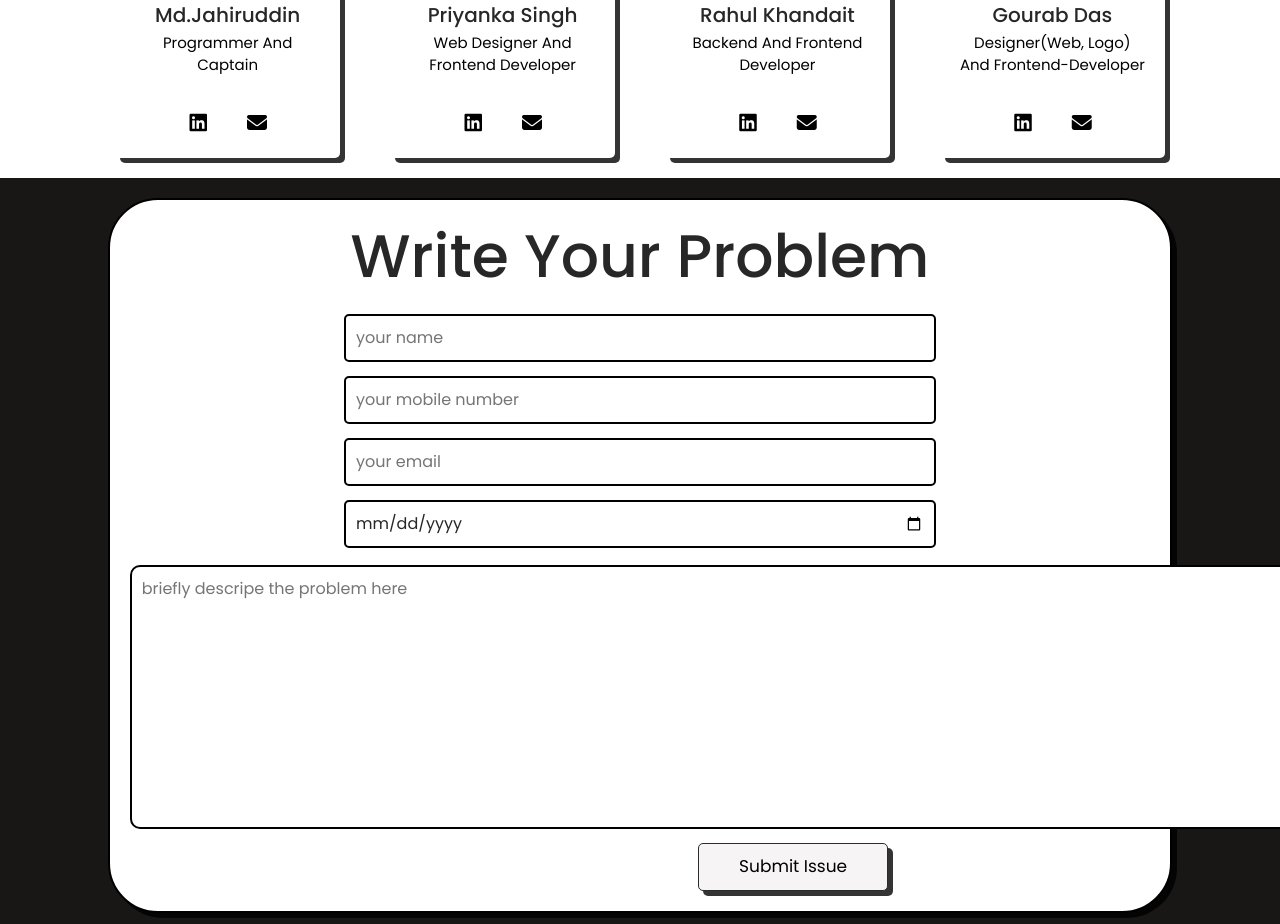
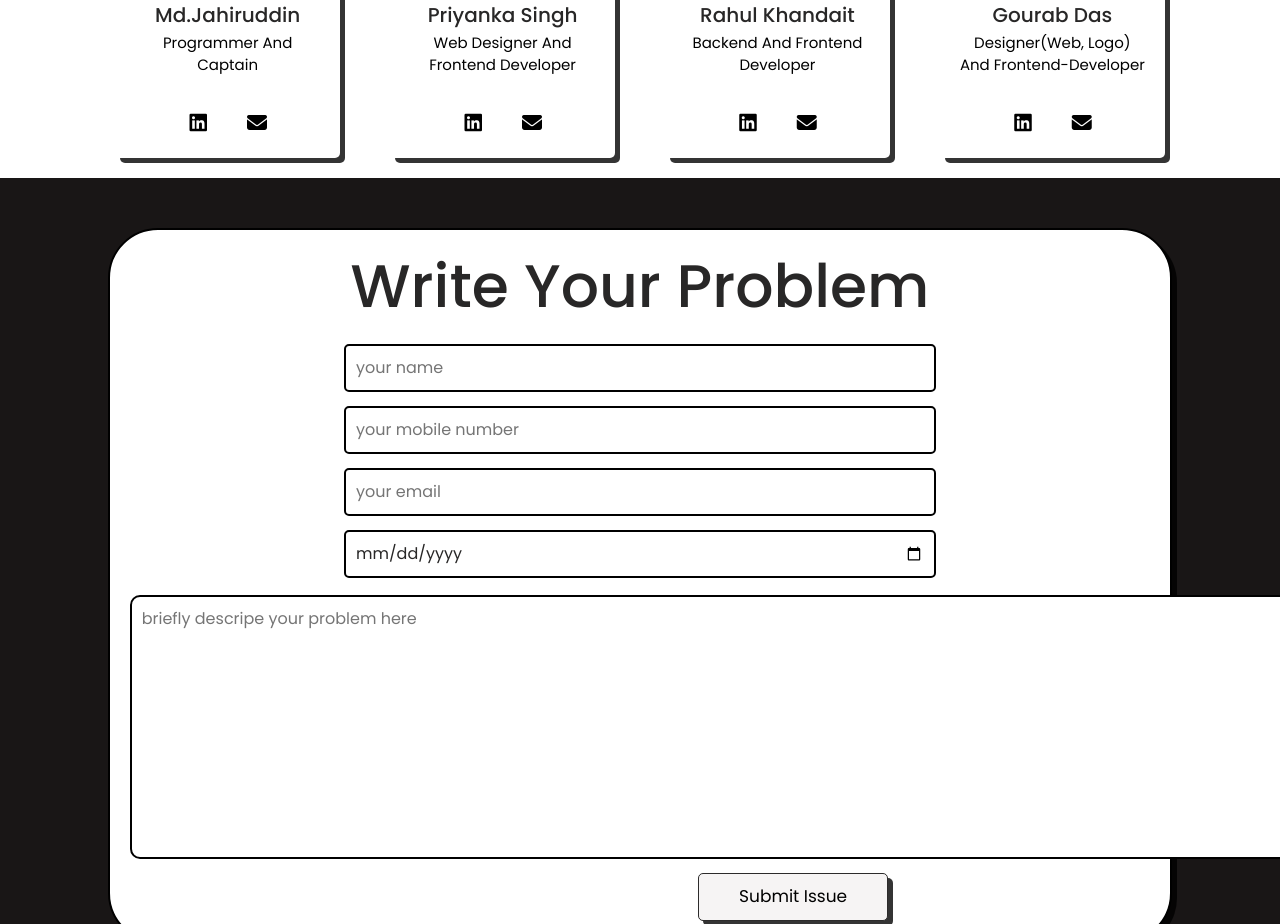
Before and after one commit to Gourab2005/Urban-Pulse, a plain HTML site: page FRONTEND/index.html in a window 1280 px wide. Shown: the part 2390-3314 px from the top of the page. Drawn offline with nearby package versions, Linux system fonts and the light colour scheme.

Commit message:
Update form layout and placeholder text***

```diff
--- a/FRONTEND/index.html
+++ b/FRONTEND/index.html
@@ -206,8 +206,7 @@
                 <input type="number" placeholder="your mobile number" class="box">
                 <input type="email" placeholder="your email" class="box">
                 <input type="date" class="box">
-                <textarea name="description" id="description" cols="100" rows="10" placeholder="briefly descripe the problem here"></textarea>
-                <!-- <input type="submit" value="Submit Issue" class="btn"> -->
+                <textarea name="description" id="description" cols="100" rows="10" placeholder="briefly descripe your problem here"></textarea>
                 <button class="btn">Submit Issue</button>
             </form>
 
--- a/FRONTEND/style.css
+++ b/FRONTEND/style.css
@@ -425,11 +425,14 @@ section.home::before{
     box-shadow: var(--box-shadow);
 }
 /* designing form */
-.book row{
+.book .row{
     display:flex ;
     align-items: center;
     justify-content: center;
     gap: 2rem;
+    margin-top: 3rem;
+    margin-bottom: 3rem;
+
 }
 .book .row form{
     background:#fff;
```
